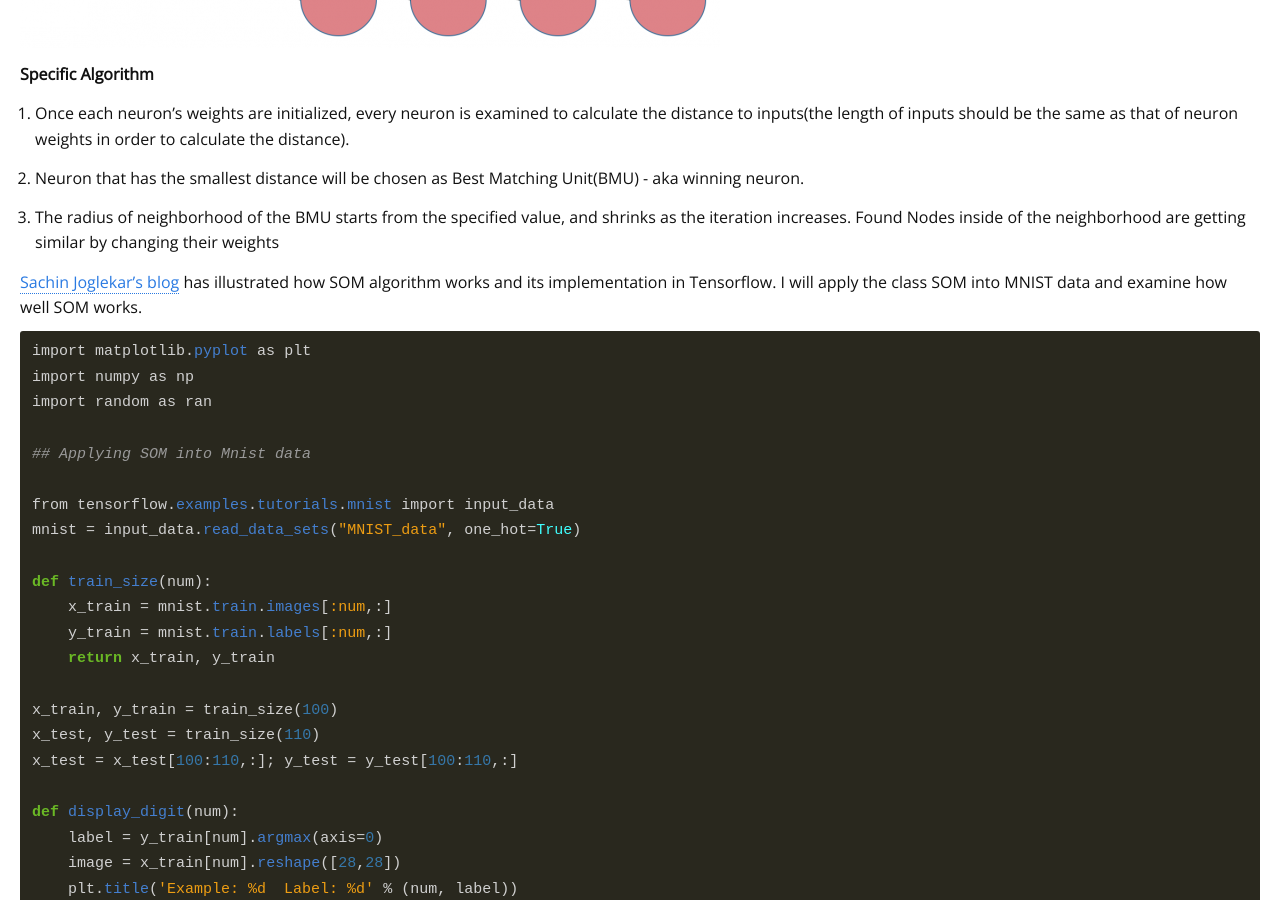
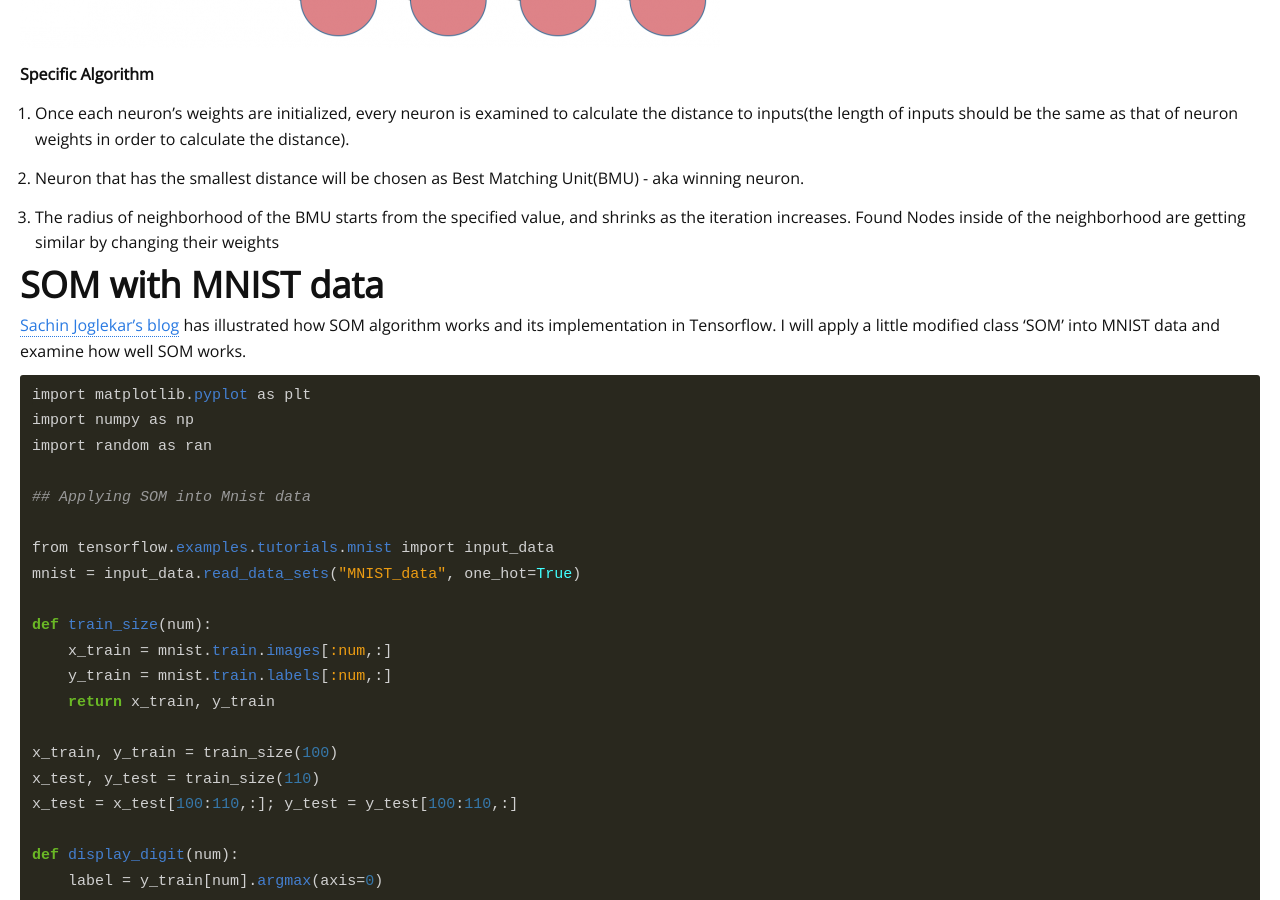
Before and after one commit to wonik/wonikjang.github.io, a Jekyll site: the page built from _posts/2017-06-30-som.md, in a window 1280 px wide and 900 px high, scrolled down 969 px. Built offline with Jekyll 4.4.1, drawn with Linux system fonts in a browser that asks for light colours; nearby versions of some CDN libraries; comment, search, counter and statistics services are not loaded.

Commit message:
Update 2017-06-30-som.md

```diff
--- a/_posts/2017-06-30-som.md
+++ b/_posts/2017-06-30-som.md
@@ -23,8 +23,9 @@ SOM is an unsupervised learning method to cluster inputs by projecting it into a
 
 3. The radius of neighborhood of the BMU starts from the specified value, and shrinks as the iteration increases. Found Nodes inside of the neighborhood are getting similar by changing their weights
 
+# **SOM with MNIST data**
 
-[Sachin Joglekar’s blog][Sachin's_blog-] has illustrated how SOM algorithm works and its implementation in Tensorflow. I will apply the class SOM into MNIST data and examine how well SOM works.
+[Sachin Joglekar’s blog][Sachin's_blog-] has illustrated how SOM algorithm works and its implementation in Tensorflow. I will apply a little modified class 'SOM' into MNIST data and examine how well SOM works.
 
 [Sachin's_blog-]:https://codesachin.wordpress.com/2015/11/28/self-organizing-maps-with-googles-tensorflow/
 
```
